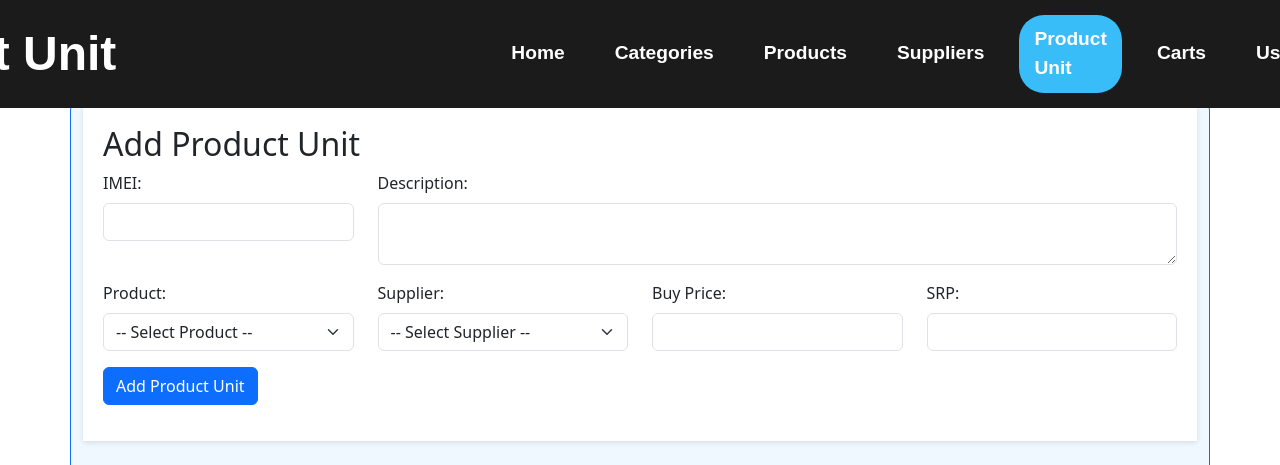
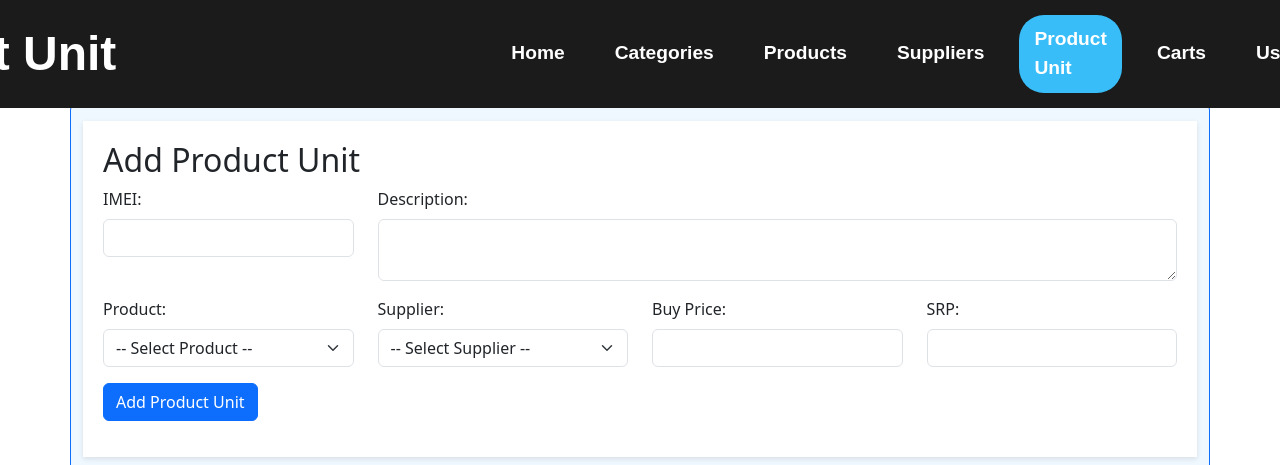
Before and after one commit to vicky5571/sales_hp_remake, a PHP site: page /product_unit.php in a window 1280 px wide. Shown: the top 465 px of the page. Run offline with PHP 8.4, Linux system fonts and the light colour scheme; the visitor is signed in with stand-in values (Sample User, id 1); data that the repository does not hold is empty; some libraries are stand-ins or nearby versions.

Commit message:
final h-1

```diff
--- a/product_unit.php
+++ b/product_unit.php
@@ -77,7 +77,7 @@ if ($_SERVER['REQUEST_METHOD'] == 'POST' && isset($_POST['update_product_unit'])
 
     <?php include 'navbar/navbar.php'; ?>
     <div class="container container-for-bg rounded border border-primary" style="margin-top: 13vh">
-        <div id="addProductUnitSection" class="container">
+        <div id="addProductUnitSection" class="container mt-3">
             <div class="row">
                 <div class="col-12 mb-3" style="position: sticky; top: 0; z-index: 1000;">
                     <h2>Add Product Unit</h2>
@@ -247,6 +247,7 @@ if ($_SERVER['REQUEST_METHOD'] == 'POST' && isset($_POST['update_product_unit'])
     </div>
 
 
+
     <script>
         function showSoldPriceModal(imei) {
             document.getElementById('modalImei').value = imei;
```
